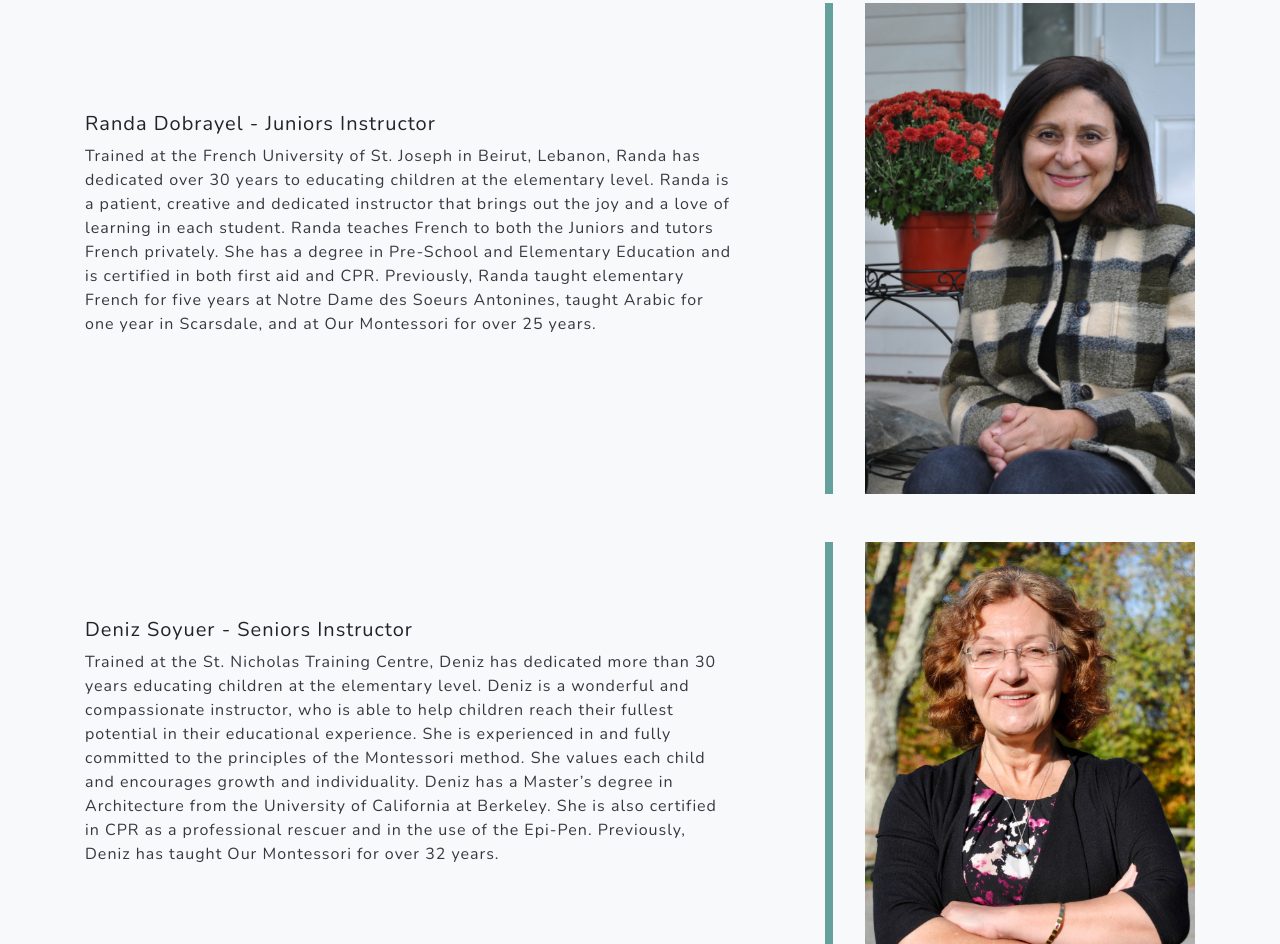
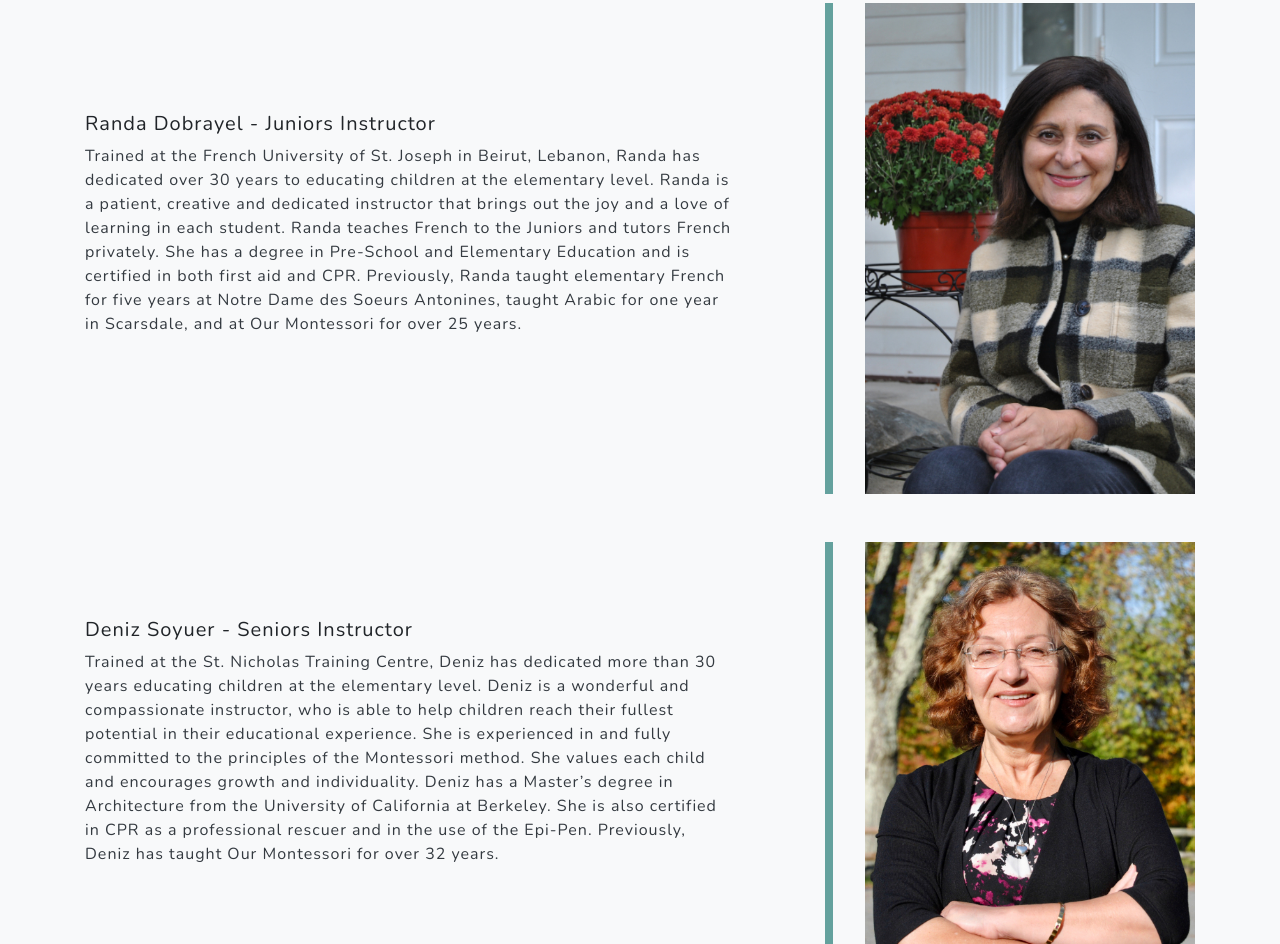
Before and after one commit to dshermanyc/gatsby-my-montessori-site, a Gatsby site: page / in a window 1280 px wide. Shown: the part 2261-3205 px from the top of the page. Built offline with nearby package versions, Linux system fonts and the light colour scheme; Gatsby itself is replaced by a stand-in of ours.

Commit message:
restructure sentence so that it makes sense

```diff
--- a/src/pages/index.js
+++ b/src/pages/index.js
@@ -96,7 +96,7 @@ const IndexPage = () => (
         <div className="row align-items-center no-gutters mb-5">
           <div className="col-md-7">
               <h5>Randa Dobrayel - Juniors Instructor</h5>
-              <p className="text-dark mb-5">Trained at the French University of St. Joseph in Beirut, Lebanon, Randa has dedicated over 30 years to educating children at the elementary level. Randa is a patient, creative and dedicated instructor that brings out the joy and a love of learning in each student. Randa teaches French to both the Juniors and tutors French privately. She has a degree in Pre-School and Elementary Education and is certified in both first aid and CPR. Previously, Randa taught elementary French for five years at Notre Dame des Soeurs Antonines, taught Arabic for one year in Scarsdale, and at Our Montessori for over 25 years.</p>
+              <p className="text-dark mb-5">Trained at the French University of St. Joseph in Beirut, Lebanon, Randa has dedicated over 30 years to educating children at the elementary level. Randa is a patient, creative and dedicated instructor that brings out the joy and a love of learning in each student. Randa teaches French to the Juniors and tutors French privately. She has a degree in Pre-School and Elementary Education and is certified in both first aid and CPR. Previously, Randa taught elementary French for five years at Notre Dame des Soeurs Antonines, taught Arabic for one year in Scarsdale, and at Our Montessori for over 25 years.</p>
           </div>
           <div className="col-md-1"></div>
           <div className="col-md-4">
```
